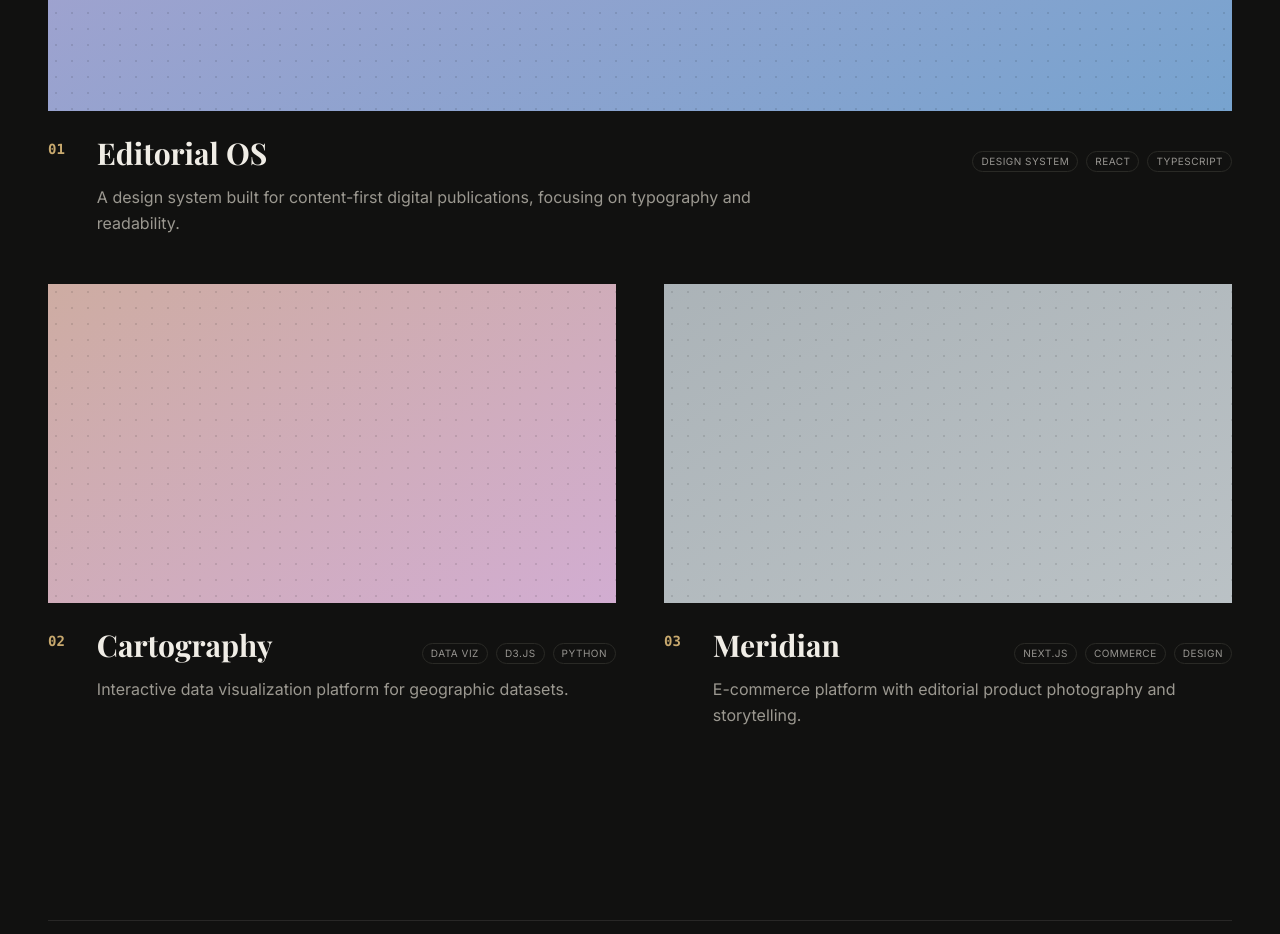
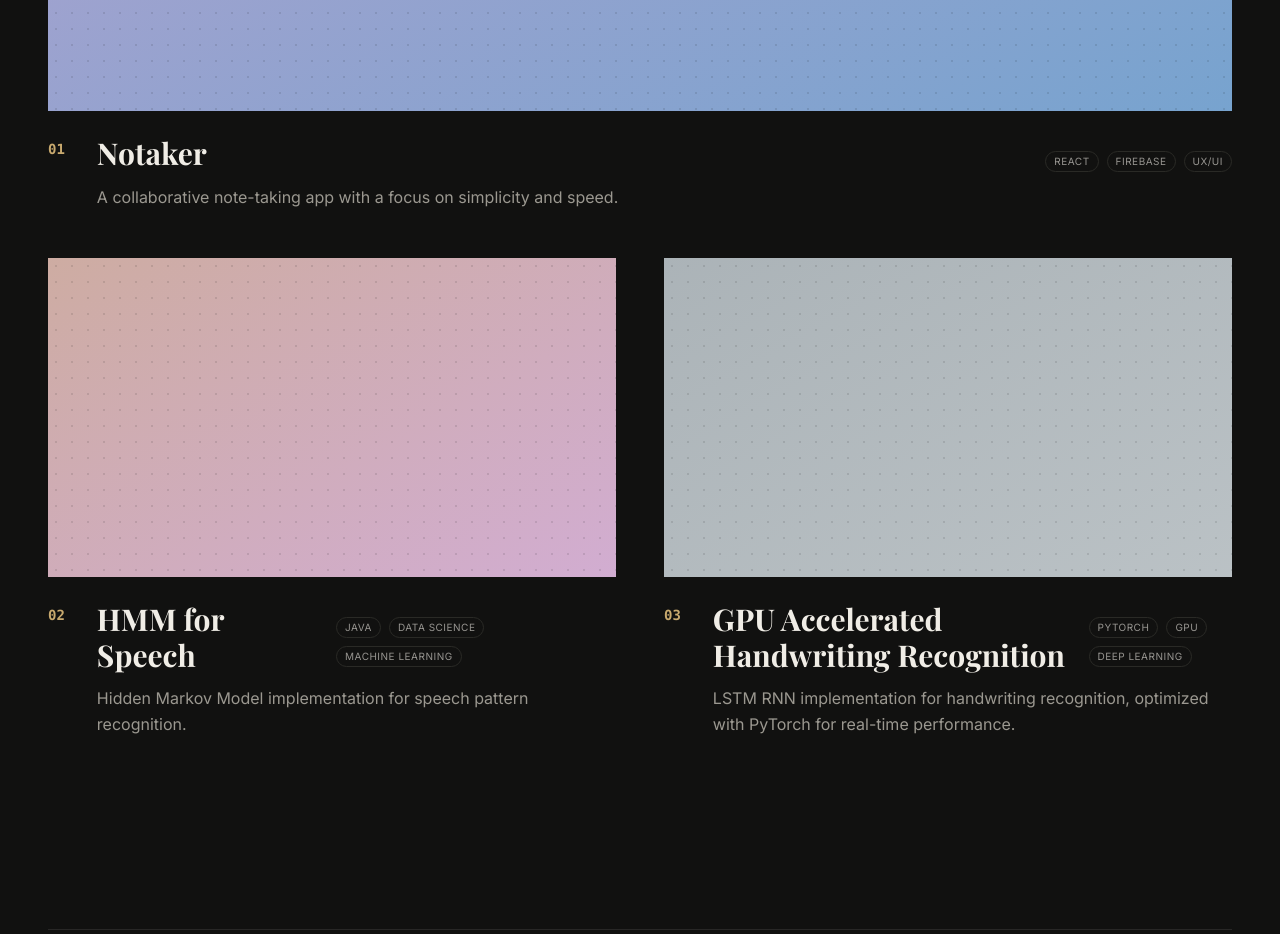
Before and after one commit to basillone/basillone.me, a React (Vite) app: page / in a window 1280 px wide. Shown: the part 2402-3336 px from the top of the page. Built offline with nearby package versions, Linux system fonts and the light colour scheme; a web font is replaced by a local one.

Commit message:
updating projects

```diff
--- a/src/components/ProjectsSection.tsx
+++ b/src/components/ProjectsSection.tsx
@@ -13,25 +13,25 @@ interface Project {
 const projects: Project[] = [{
   id: '1',
   number: '01',
-  title: 'Editorial OS',
-  description: 'A design system built for content-first digital publications, focusing on typography and readability.',
-  tags: ['Design System', 'React', 'TypeScript'],
+  title: 'Notaker',
+  description: 'A collaborative note-taking app with a focus on simplicity and speed.',
+  tags: ['React', 'Firebase', 'UX/UI'],
   gradient: 'from-[#E0C3FC] to-[#8EC5FC]',
   size: 'large'
 }, {
   id: '2',
   number: '02',
-  title: 'Cartography',
-  description: 'Interactive data visualization platform for geographic datasets.',
-  tags: ['Data Viz', 'D3.js', 'Python'],
+  title: 'HMM for Speech',
+  description: 'Hidden Markov Model implementation for speech pattern recognition.',
+  tags: ['Java', 'Data Science', 'Machine Learning'],
   gradient: 'from-[#fad0c4] to-[#ffd1ff]',
   size: 'normal'
 }, {
   id: '3',
   number: '03',
-  title: 'Meridian',
-  description: 'E-commerce platform with editorial product photography and storytelling.',
-  tags: ['Next.js', 'Commerce', 'Design'],
+  title: 'GPU Accelerated Handwriting Recognition',
+  description: 'LSTM RNN implementation for handwriting recognition, optimized with PyTorch for real-time performance.',
+  tags: ['PyTorch', 'GPU', 'Deep Learning'],
   gradient: 'from-[#cfd9df] to-[#e2ebf0]',
   size: 'normal'
 }];
```
